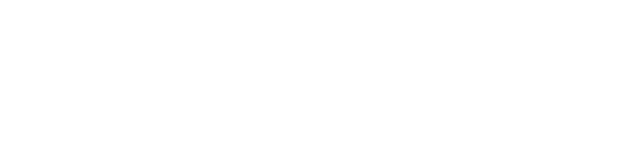
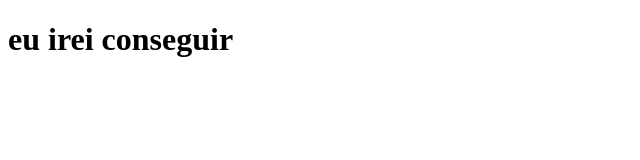
Before and after one commit to fcosta74/redes-sociais, a plain HTML site: page index.html in a window 1280 px wide. Shown: the whole page, without its empty margins (0-640 px from the left). Drawn offline with Linux system fonts and the light colour scheme.

Commit message:
atualização do html

```diff
--- a/index.html
+++ b/index.html
@@ -5,9 +5,10 @@
     <meta http-equiv="X-UA-Compatible" content="IE=edge">
     <meta name="viewport" content="width=device-width, initial-scale=1.0">
     <link rel="shortcut icon" href="imagem/fcs.ico" type="image/x-icon">
+    <link rel="shortcut icon" href="estilos/style.css" type="image/x-icon">
     <title>Projeto de redes sóciais</title>
 </head>
 <body>
-
+    <h1>eu irei conseguir</h1>
 </body>
 </html>
```
Also changed, not shown: estilos/style.css (added).
